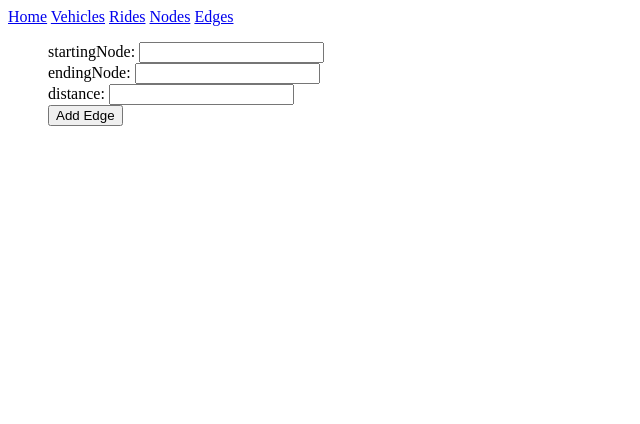
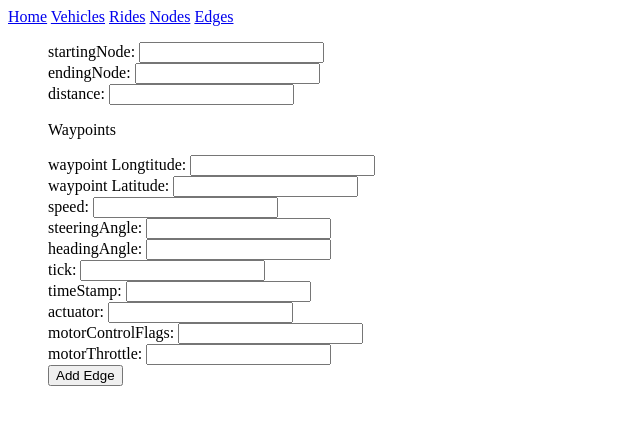
Before and after one commit to wesleycoats/CSC492, a website: page public_temp/edges.html in a window 1280 px wide. Shown: the whole page, without its empty margins (0-640 px from the left). Drawn offline with nearby package versions, Linux system fonts and the light colour scheme; no server answers.

Commit message:
added fields for the waypoint input, but they don't work when adding. not sure why

```diff
--- a/public_temp/edges.html
+++ b/public_temp/edges.html
@@ -19,6 +19,18 @@
 			startingNode: <input type="text" ng-model="newEdge.startingNode"><br/>
 			endingNode: <input type="text" ng-model="newEdge.endingNode"><br/>
 			distance: <input type="number" ng-model="newEdge.distance"><br/>
+			<p></p>
+            <p>Waypoints</p>
+            waypoint Longtitude: <input type="number" ng-model="newEdge.waypoints[0].coordinates[0]"><br/>
+			waypoint Latitude: <input type="number" ng-model="newEdge.waypoints[0].coordinates[1]"><br/>
+			speed: <input type="number" ng-model="newEdge.waypoints[0].speed"><br/>
+            steeringAngle: <input type="number" ng-model="newEdge.waypoints[0].steeringAngle"><br/>
+            headingAngle: <input type="number" ng-model="newEdge.waypoints[0].headingAngle"><br/>
+            tick: <input type="number" ng-model="newEdge.waypoints[0].tick"><br/>
+            timeStamp: <input type="number" ng-model="newEdge.waypoints[0].timeStamp"><br/>
+            actuator: <input type="number" ng-model="newEdge.waypoints[0].actuator"><br/>
+            motorControlFlags: <input type="number" ng-model="newEdge.waypoints[0].motorControlFlags[0]"><br/>
+            motorThrottle: <input type="number" ng-model="newEdge.waypoints[0].motorThrottle"><br/>
 
 			<button type="button" ng-click="addEdge()" type="submit" >Add Edge</button>
 		</ul>
```
